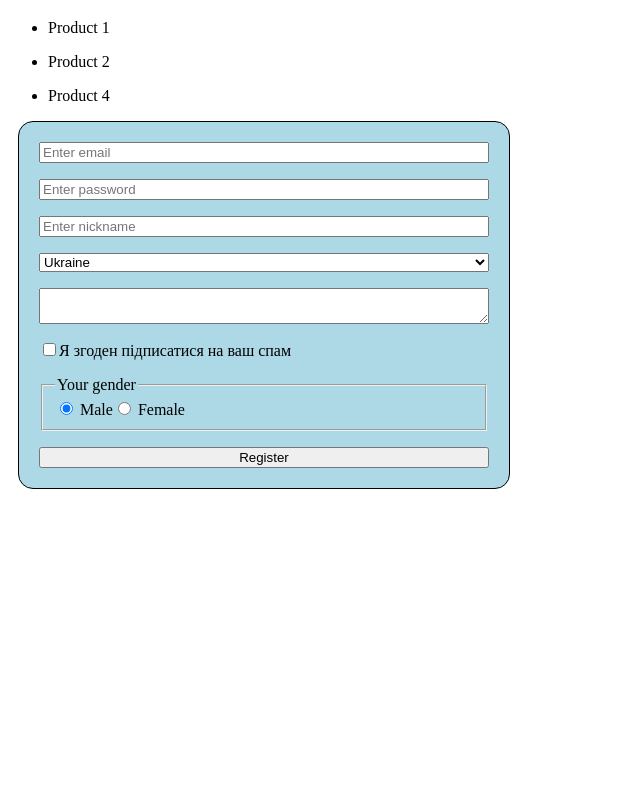
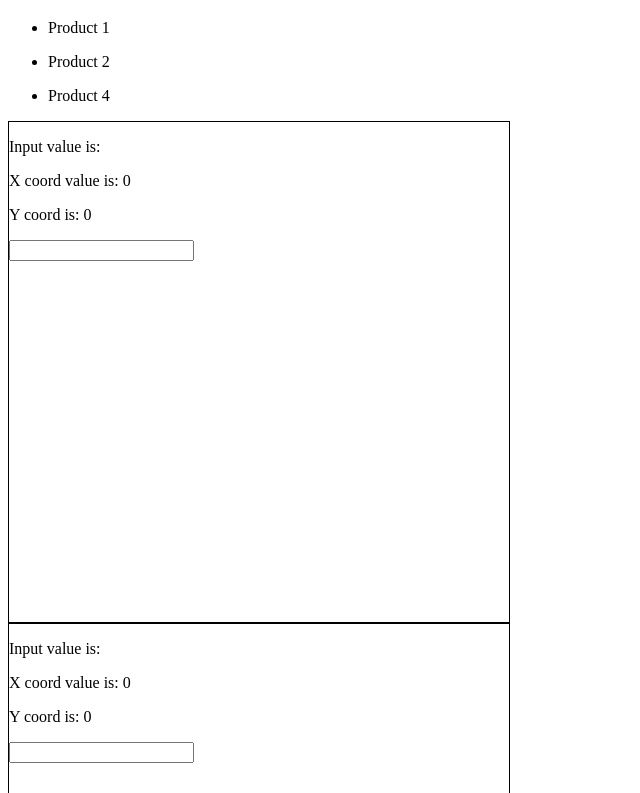
Before and after one commit to Illia-11/react-lessons2, a React (Vite) app: page / in a window 1280 px wide. Shown: the part 2207-3000 px from the top of the page, without its empty margins (0-640 px from the left). Before the commit the page ends 2706 px from the top, so only its background shows below. Built offline with nearby package versions, Linux system fonts and the light colour scheme.

Commit message:
Add complex state hooks usage example

```diff
--- a/src/App.jsx
+++ b/src/App.jsx
@@ -7,6 +7,10 @@ import Header from './components/Header';
 import CONSTANTS from './configs';
 import RegistrationForm from './components/RegistrationFrom';
 import ProductDashboard from './components/ProductDashboard';
+import FormMouseTracker from './components/FormMouseTracker/classVersion.jsx';
+import FormMouseTrackerBadHooks from './components/FormMouseTracker/bandHookVersion.jsx';
+import FormMouseTrackerGoodHooks from './components/FormMouseTracker/index.jsx';
+
 
 class App extends React.Component {
   state = {
@@ -76,7 +80,10 @@ class App extends React.Component {
         <ThemeContext.Provider value={[theme, this.switchTheme]}>
           <Header />
           <ProductDashboard />
-          <RegistrationForm />
+          {/* <RegistrationForm /> */}
+          <FormMouseTracker />
+          <FormMouseTracker />
+          <FormMouseTracker />
         </ThemeContext.Provider>
       </UserContext.Provider>
     );
--- /dev/null
+++ b/src/components/FormMouseTracker/bandHookVersion.jsx
@@ -0,0 +1,49 @@
+import React, { useState } from 'react';
+function FormMouseTracker(props) {
+  // комібнований стан у хуку useState має прроблеми
+  const [state, setState] = useState({
+    inputText: 'dont kill me',
+    mouseCoordinates: {
+      x: 0,
+      y: 0,
+    },
+  });
+  const handleInputChange = ({ target: { value } }) => {
+    // якщо забти деструктуризацію то усе окрім inputText видалиться зі стану
+    setState({
+      ...state,
+      inputText: value,
+    });
+  };
+  const handleChangeCoords = ({ clientX, clientY }) => {
+    // якщо забти деструктуризацію то усе окрім mouseCoordinates видалиться зі стану
+    setState({
+      ...state,
+      mouseCoordinates: {
+        x: clientX,
+        y: clientY,
+      },
+    });
+  };
+  console.log(state);
+  const {
+    inputText,
+    mouseCoordinates: { x, y },
+  } = state;
+  return (
+    <div
+      style={{
+        minHeight: '500px',
+        maxWidth: '500px',
+        border: '1px solid black',
+      }}
+      onMouseMove={handleChangeCoords}
+    >
+      <p>Input value is: {inputText}</p>
+      <p>X coord value is: {x}</p>
+      <p>Y coord is: {y}</p>
+      <input type='text' value={inputText} onChange={handleInputChange} />
+    </div>
+  );
+}
+export default FormMouseTracker;
--- /dev/null
+++ b/src/components/FormMouseTracker/classVersion.jsx
@@ -0,0 +1,49 @@
+import React, { Component } from 'react';
+class FormMouseTracker extends Component {
+  state = {
+    inputText: '',
+    mouseCoordinates: {
+      x: 0,
+      y: 0,
+    },
+  };
+  handleInputChange = ({ target: { value } }) => {
+    this.setState({
+      inputText: value,
+    });
+  };
+  handleChangeCoords = ({ clientX, clientY }) => {
+    this.setState({
+      mouseCoordinates: {
+        x: clientX,
+        y: clientY,
+      },
+    });
+  };
+  render() {
+    const {
+      inputText,
+      mouseCoordinates: { x, y },
+    } = this.state;
+    return (
+      <div
+        style={{
+          minHeight: '500px',
+          maxWidth: '500px',
+          border: '1px solid black',
+        }}
+        onMouseMove={this.handleChangeCoords}
+      >
+        <p>Input value is: {inputText}</p>
+        <p>X coord value is: {x}</p>
+        <p>Y coord is: {y}</p>
+        <input
+          type='text'
+          value={inputText}
+          onChange={this.handleInputChange}
+        />
+      </div>
+    );
+  }
+}
+export default FormMouseTracker;
--- /dev/null
+++ b/src/components/FormMouseTracker/index.jsx
@@ -0,0 +1,33 @@
+import React, { useState } from 'react';
+function FormMouseTracker(props) {
+  const [inputText, setInputText] = useState('dont kill me');
+  const [{ x, y }, setMouseCoordinates] = useState({
+    x: 0,
+    y: 0,
+  });
+  const handleInputChange = ({ target: { value } }) => {
+    setInputText(value);
+  };
+  const handleChangeCoords = ({ clientX, clientY }) => {
+    setMouseCoordinates({
+      x: clientX,
+      y: clientY,
+    });
+  };
+  return (
+    <div
+      style={{
+        minHeight: '500px',
+        maxWidth: '500px',
+        border: '1px solid black',
+      }}
+      onMouseMove={handleChangeCoords}
+    >
+      <p>Input value is: {inputText}</p>
+      <p>X coord value is: {x}</p>
+      <p>Y coord is: {y}</p>
+      <input type='text' value={inputText} onChange={handleInputChange} />
+    </div>
+  );
+}
+export default FormMouseTracker;
```
